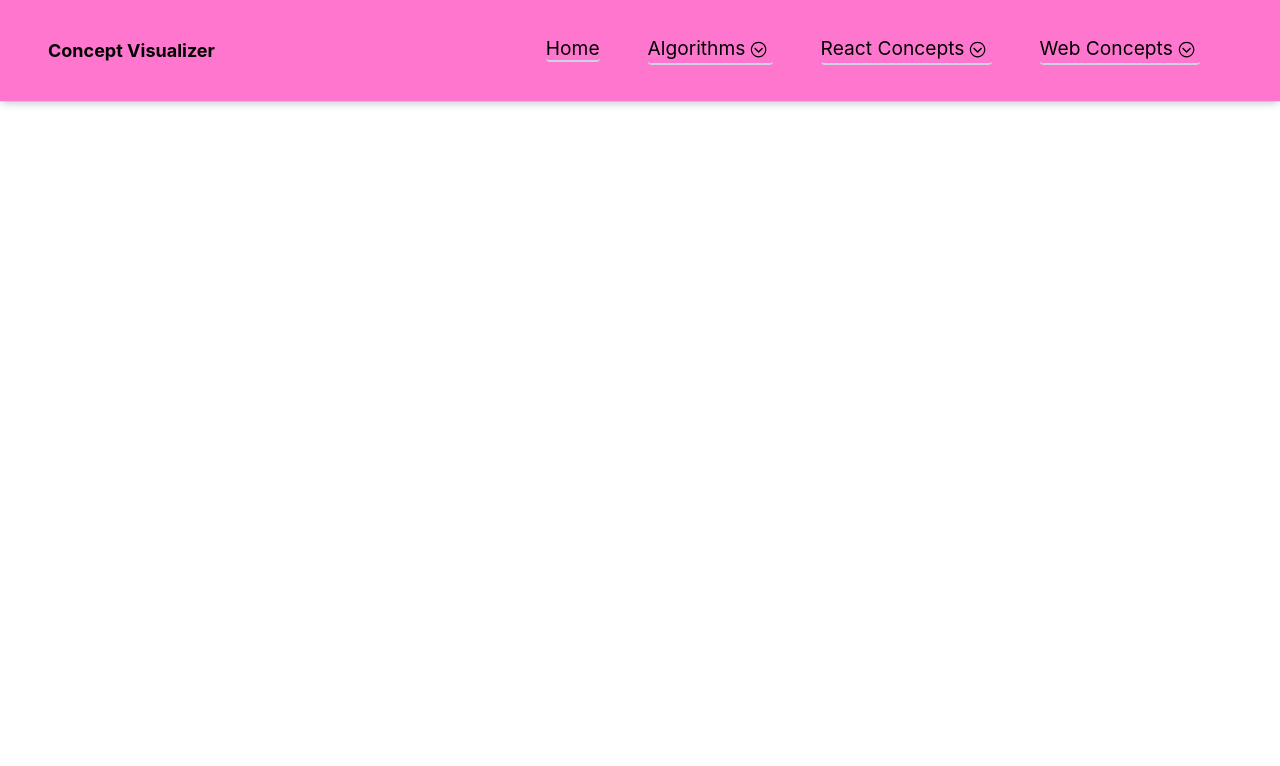
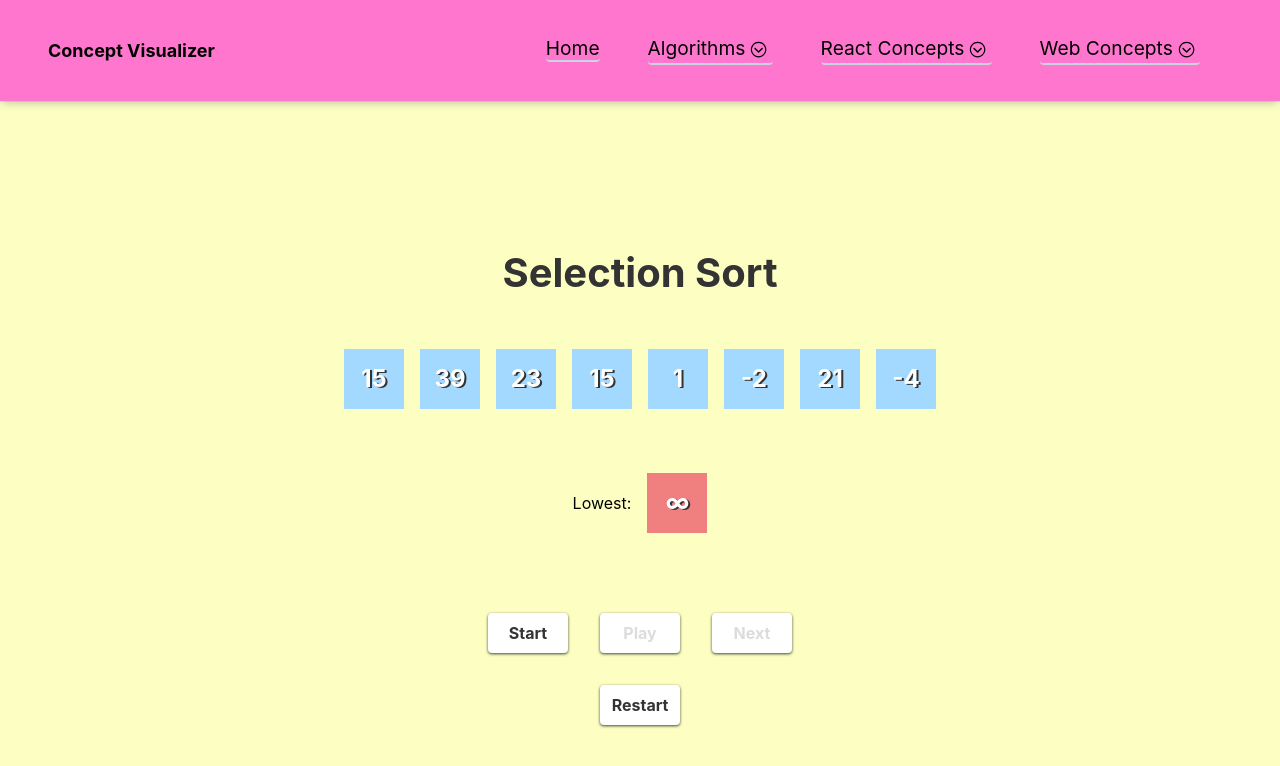
Before and after one commit to miracle09110/concept-visualizer, a React (Vite) app: page /selection in a window 1280 px wide. Shown: the top 766 px of the page. Built offline with nearby package versions, Linux system fonts and the light colour scheme.

Commit message:
Feature/h 2024 selection sort (#12)

```diff
--- a/src/components/navbar/Navbar.jsx
+++ b/src/components/navbar/Navbar.jsx
@@ -129,7 +129,10 @@
               </li>
               <div className="hidden group-hover:flex flex-col rounded p-6 z-20 bg-slate-800 text-secondary duration-300">
                 <div className="flex flex-col">
-                  <Link to="/server-client" className="text-[0.6em] font-bold hover:underline mx-3">
+                  <Link
+                    to="/server-client"
+                    className="text-[0.6em] font-bold hover:underline mx-3"
+                  >
                     <h3>Client-Server</h3>
                   </Link>
 
@@ -184,12 +187,12 @@
                         >
                           Bubble Sort
                         </Link>
-                        <a
-                          href=""
+                        <Link
+                          to="/selection"
                           className="hover:underline text-[0.5em] mx-3"
                         >
                           Selection Sort
-                        </a>
+                        </Link>
                         <a
                           href=""
                           className="hover:underline text-[0.5em] mx-3"
@@ -315,7 +318,10 @@
                   </button>
                   <div className="hidden group-hover:flex flex-col rounded absolute w-[13rem] p-6 z-20 bg-slate-800 text-secondary duration-300">
                     <div className="flex flex-col">
-                      <Link to="/server-client" className="text-[0.6em] font-bold hover:underline mx-3">
+                      <Link
+                        to="/server-client"
+                        className="text-[0.6em] font-bold hover:underline mx-3"
+                      >
                         <h3>Client-Server</h3>
                       </Link>
 
--- a/src/main.jsx
+++ b/src/main.jsx
@@ -6,6 +6,7 @@
 import ExploreController from "./pages/landingPage/explore/Explore.controller";
 import BubbleSortController from "./pages/BubbleSort/BubbleSort.controller";
 import ServerClientAnimation from "./pages/ServerClient/ServerClient.view";
+import SelectionSortController from "./pages/SelectionSort/SelectionSort.controller";
 
 const router = createBrowserRouter([
   {
@@ -13,7 +14,7 @@
     children: [
       { path: "/", element: <ExploreController /> },
       { path: "/bubble", element: <BubbleSortController /> },
-      { path: "/selection", element: null },
+      { path: "/selection", element: <SelectionSortController /> },
       { path: "/insertion", element: null },
       { path: "/quick", element: null },
       { path: "/merge", element: null },
--- /dev/null
+++ b/src/pages/SelectionSort/SelectionSort.controller.jsx
@@ -0,0 +1,160 @@
+import React, { useEffect, useMemo, useState } from "react";
+import SelectionSortView from "./SelectionSort.view";
+
+const spring = {
+  type: "spring",
+  damping: 20,
+  stiffness: 300,
+};
+
+function bubbleSort(arr) {
+  let swapped;
+
+  do {
+    swapped = false;
+    for (let i = 0; i < arr.length - 1; i++) {
+      if (arr[i].number > arr[i + 1].number) {
+        let temp = arr[i];
+        arr[i] = arr[i + 1];
+        arr[i + 1] = temp;
+
+        swapped = true;
+      }
+    }
+  } while (swapped);
+
+  return arr;
+}
+
+function SelectionSortController() {
+  const [array, setArray] = useState([]);
+  const [ind1, setInd1] = useState(-1);
+  const [ind2, setInd2] = useState(-1);
+  const [lowest, setLowest] = useState({});
+  const [indexOfLowest, setIndexOfLowest] = useState(null);
+  const [iteration, setIteration] = useState(null);
+  const [commence, setCommence] = useState(false);
+  const [complete, setComplete] = useState(true);
+  const [ongoing, setOngoing] = useState(false);
+  const result = useMemo(() => bubbleSort([...array]), [array]);
+
+  useEffect(() => {
+    if (!commence) {
+      return;
+    }
+
+    if (iteration >= array.length - 1) {
+      setCommence(false);
+      return;
+    }
+
+    setInd1(iteration);
+    setInd2(iteration);
+    setLowest(array[iteration]);
+    setIndexOfLowest(iteration);
+  }, [iteration]);
+
+  function initialize(num = 8) {
+    const randomArray = [...Array(num)].map((_, index) => {
+      return {
+        id: index,
+        number: Math.floor(Math.random() * 50) - 10,
+      };
+    });
+    setArray(randomArray);
+  }
+
+  function handleReset() {
+    setInd1(-1);
+    setInd2(-1);
+    setComplete(true);
+    setOngoing(false);
+    initialize();
+  }
+
+  useEffect(() => {
+    initialize();
+  }, []);
+
+  function start() {
+    setCommence(true);
+    setIteration(0);
+    setComplete(false);
+    setOngoing(true);
+  }
+
+  useEffect(() => {
+    if (!ongoing) return;
+
+    const interval = setInterval(() => {
+      compare();
+    }, 750);
+
+    return () => clearInterval(interval);
+  }, [ongoing, ind1, ind2, array]);
+
+  function compare() {
+    const copy = [...array];
+
+    if (result.every((value, index) => value === copy[index])) {
+      setOngoing(false);
+      setComplete(true);
+      setInd1(-1);
+      setInd2(-1);
+      setLowest({});
+      return;
+    }
+
+    if (ind2 < array.length) {
+      if (copy[ind2].number <= lowest.number) {
+        setLowest(copy[ind2]);
+        setIndexOfLowest(ind2);
+      }
+      setInd2((i) => i + 1);
+    }
+
+    if (ind2 === array.length) {
+      if (indexOfLowest !== ind1) {
+        let temp = copy[ind1];
+        copy[ind1] = copy[indexOfLowest];
+        copy[indexOfLowest] = temp;
+      }
+
+      setArray(copy);
+      setIteration((i) => i + 1);
+    }
+  }
+
+  useEffect(() => {
+    console.log(
+      "array",
+      array,
+      `ind1: ${ind1}`,
+      `ind2: ${ind2}`,
+      "lowest",
+      lowest,
+      "indexOfLowest",
+      indexOfLowest,
+      "result",
+      result
+    );
+  }, [ind1, ind2]);
+
+  const settings = {
+    spring,
+    array,
+    ind1,
+    ind2,
+    lowest,
+    complete,
+    ongoing,
+    setOngoing,
+    handleReset,
+    start,
+    compare,
+  };
+
+  return <SelectionSortView settings={settings} />;
+}
+
+export default SelectionSortController;
--- /dev/null
+++ b/src/pages/SelectionSort/SelectionSort.module.css
@@ -0,0 +1,100 @@
+.section {
+  display: flex;
+  flex-direction: column;
+  justify-content: center;
+  align-items: center;
+  background-color: rgb(253, 255, 194);
+  height: 100vh;
+}
+
+.section h1 {
+  font-weight: 700;
+  font-size: 2rem;
+  color: #333;
+}
+
+.container {
+  display: flex;
+  flex-direction: column;
+  justify-content: center;
+  align-items: center;
+  margin: 2rem 0;
+  gap: 1rem;
+}
+
+.digits {
+  width: 48px;
+  height: 48px;
+  display: flex;
+  justify-content: center;
+  align-items: center;
+  background-color: rgb(163, 216, 255);
+  color: white;
+  font-weight: 700;
+  font-size: 1.5rem;
+  text-shadow: 2px 1px #333;
+}
+
+.selected {
+  width: 48px;
+  height: 48px;
+  display: flex;
+  justify-content: center;
+  align-items: center;
+  background-color: rgb(38, 108, 158);
+  color: white;
+  font-weight: 700;
+  font-size: 1.5rem;
+  text-shadow: 2px 1px #333;
+}
+
+.btns {
+  display: flex;
+  justify-content: center;
+  flex-flow: row wrap;
+  min-width: 350px;
+  max-width: 400px;
+}
+
+.button {
+  background-color: white;
+  color: #333;
+  border-radius: 0.25rem;
+  width: 5rem;
+  margin: 16px;
+  padding: 8px;
+  font-weight: 700;
+  box-shadow: 0px 1px 3px 0px rgba(0,0,0,0.75);
+}
+
+.button:hover {
+  background-color: rgb(148, 255, 216);
+  color: white;
+  text-shadow: 1px 1px 3px rgba(51, 51, 51, 1);
+}
+
+.button:disabled {
+  background-color: white;
+  color: #DCDCDC;
+}
+
+@media screen and (min-width: 650px) {
+  .section h1 {
+    font-size: 2.5rem;
+  }
+
+  .container {
+    flex-flow: row wrap;
+    margin: 4rem 0;
+  }
+
+  .digits {
+    width: 60px;
+    height: 60px;
+  }
+
+  .selected {
+    width: 60px;
+    height: 60px;
+  }
+}
--- /dev/null
+++ b/src/pages/SelectionSort/SelectionSort.view.jsx
@@ -0,0 +1,78 @@
+import style from "./SelectionSort.module.css";
+import { motion } from "framer-motion";
+
+function SelectionSortView({ settings }) {
+  const {
+    spring,
+    array,
+    ind1,
+    ind2,
+    lowest,
+    complete,
+    ongoing,
+    setOngoing,
+    handleReset,
+    start,
+    compare,
+  } = settings;
+
+  return (
+    <section className={style.section}>
+      <h1>Selection Sort</h1>
+      <div className={style.container}>
+        {array.map((item, index) => {
+          return (
+            <motion.div
+              key={item.id}
+              layout
+              transition={spring}
+              className={
+                ind1 === index || ind2 === index ? style.selected : style.digits
+              }
+              style={{ backgroundColor: item === lowest && "lightcoral" }}
+            >
+              {item.number}
+            </motion.div>
+          );
+        })}
+      </div>
+      <div className={style.container} style={{ marginTop: "0px" }}>
+        Lowest:{" "}
+        <span
+          className={style.digits}
+          style={{ backgroundColor: "lightcoral" }}
+        >
+          {lowest.number || lowest.number === 0 ? lowest.number : <>&infin;</>}
+        </span>
+      </div>
+      <div className={style.btns}>
+        <button
+          disabled={!complete}
+          className={style.button}
+          onClick={() => start()}
+        >
+          Start
+        </button>
+        <button
+          disabled={ind1 === -1}
+          className={style.button}
+          onClick={() => setOngoing(!ongoing)}
+        >
+          {ongoing ? "Pause" : "Play"}
+        </button>
+        <button
+          className={style.button}
+          onClick={compare}
+          disabled={complete || ongoing}
+        >
+          Next
+        </button>
+        <button className={style.button} onClick={handleReset}>
+          Restart
+        </button>
+      </div>
+    </section>
+  );
+}
+
+export default SelectionSortView;
```
